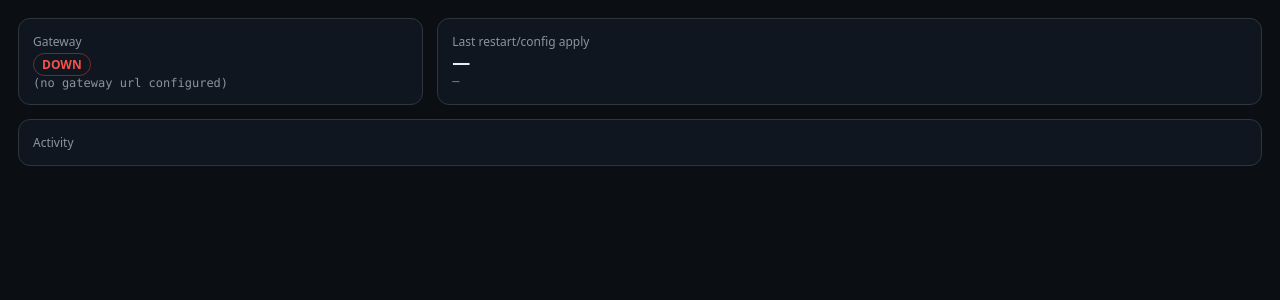
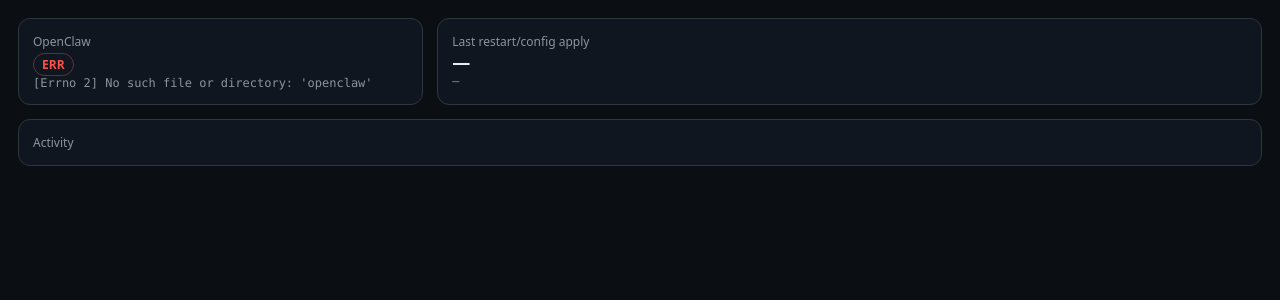
Before and after one commit to ChrisJohnson89/clawboard, a Flask app: page / in a window 1280 px wide. Shown: the part 72-372 px from the top of the page. Run offline with Flask 3, Linux system fonts and the light colour scheme; data that the repository does not hold is empty.

Commit message:
feat: use openclaw CLI for status (reliable) + link events

```diff
--- a/server.py
+++ b/server.py
@@ -1,9 +1,20 @@
 """Clawboard — a local-first dashboard for OpenClaw.
 
+Principles:
+- Fast + lightweight by default.
+- Prefer local sources.
+- Use OpenClaw's own CLI to talk to the Gateway reliably.
+
+Why CLI?
+- The Gateway's HTTP surface is primarily the Control UI.
+- The `openclaw` CLI already knows the right RPC/WebSocket details.
+
+This app:
 - Serves a small web UI.
 - Provides /api/status and /api/events (SSE).
+- Emits a few meaningful events when state changes.
 
-This is intentionally simple: no DB, no secrets on disk.
+No DB. No secrets committed.
 """
 
 from __future__ import annotations
@@ -11,21 +22,16 @@ from __future__ import annotations
 import json
 import os
 import queue
+import subprocess
 import threading
 import time
-from dataclasses import dataclass, asdict
+from dataclasses import asdict, dataclass
 from typing import Any, Dict, Optional
 
-import requests
 from flask import Flask, Response, jsonify, render_template
 
 APP_TITLE = os.getenv("CLAWBOARD_TITLE", "Clawboard")
 
-# Optional: OpenClaw Gateway API
-GATEWAY_URL = os.getenv("OPENCLAW_GATEWAY_URL")  # e.g. http://127.0.0.1:18789
-GATEWAY_TOKEN = os.getenv("OPENCLAW_GATEWAY_TOKEN")
-
-# Local file-based signals (best effort)
 OPENCLAW_DIR = os.path.expanduser(os.getenv("OPENCLAW_DIR", "~/.openclaw"))
 RESTART_SENTINEL = os.path.join(OPENCLAW_DIR, "restart-sentinel.json")
 
@@ -35,12 +41,15 @@ app = Flask(__name__)
 @dataclass
 class Status:
     ts: float
-    gateway_ok: bool
-    gateway_url: Optional[str]
-    gateway_latency_ms: Optional[int]
-    gateway_version: Optional[str]
-    cron_ok: Optional[bool]
-    cron_error: Optional[str]
+
+    openclaw_ok: bool
+    openclaw_status: Optional[Dict[str, Any]]
+    openclaw_error: Optional[str]
+
+    cron_enabled: Optional[bool]
+    cron_jobs: Optional[int]
+    cron_next_wake_at_ms: Optional[int]
+
     last_restart: Optional[Dict[str, Any]]
 
 
@@ -49,13 +58,11 @@ _last_status: Optional[Status] = None
 
 
 def _emit(evt: dict) -> None:
-    """Emit an event to SSE listeners (best effort)."""
     evt = dict(evt)
     evt.setdefault("ts", time.time())
     try:
         _event_bus.put_nowait(evt)
     except queue.Full:
-        # drop oldest by draining one
         try:
             _event_bus.get_nowait()
         except queue.Empty:
@@ -74,74 +81,57 @@ def _read_json(path: str) -> Optional[dict]:
         return None
 
 
-def _gateway_headers() -> Dict[str, str]:
-    if not GATEWAY_TOKEN:
-        return {}
-    return {"Authorization": f"Bearer {GATEWAY_TOKEN}"}
+def _run_json(cmd: list[str], timeout: float = 4.0) -> tuple[bool, Optional[dict], Optional[str]]:
+    """Run a command expected to output JSON to stdout."""
+    try:
+        p = subprocess.run(
+            cmd,
+            stdout=subprocess.PIPE,
+            stderr=subprocess.PIPE,
+            timeout=timeout,
+            check=False,
+            text=True,
+        )
+    except Exception as e:
+        return False, None, str(e)
+
+    if p.returncode != 0:
+        err = (p.stderr or p.stdout or "").strip()[:800]
+        return False, None, f"exit {p.returncode}: {err}"
+
+    try:
+        return True, json.loads(p.stdout), None
+    except Exception as e:
+        return False, None, f"json parse: {e}"
 
 
+def openclaw_status() -> tuple[bool, Optional[dict], Optional[str]]:
+    return _run_json(["openclaw", "status", "--json"], timeout=8.0)
 
 
-def gateway_version() -> Optional[str]:
-    if not GATEWAY_URL:
-        return None
-    url = GATEWAY_URL.rstrip("/") + "/rpc/version"
-    try:
-        r = requests.get(url, headers=_gateway_headers(), timeout=2)
-        if r.status_code != 200:
-            return None
-        j = r.json()
-        return j.get("version") or j.get("result", {}).get("version")
-    except Exception:
-        return None
-
-
-def cron_status() -> tuple[Optional[bool], Optional[str]]:
-    if not GATEWAY_URL:
-        return (None, None)
-    url = GATEWAY_URL.rstrip("/") + "/rpc/cron/status"
-    try:
-        r = requests.get(url, headers=_gateway_headers(), timeout=2)
-        if r.status_code != 200:
-            return (False, f"http {r.status_code}")
-        j = r.json()
-        ok = j.get("ok")
-        return (bool(ok), None if ok else (j.get("error") or "cron not ok"))
-    except Exception as e:
-        return (False, str(e))
-
-
-def gateway_probe() -> tuple[bool, Optional[int]]:
-    """Try to hit the gateway health probe."""
-    if not GATEWAY_URL:
-        return (False, None)
-    url = GATEWAY_URL.rstrip("/") + "/rpc/probe"
-    start = time.time()
-    try:
-        r = requests.get(url, headers=_gateway_headers(), timeout=2)
-        ok = r.status_code == 200
-    except Exception:
-        return (False, None)
-    latency_ms = int((time.time() - start) * 1000)
-    return (ok, latency_ms)
+def openclaw_cron_status() -> tuple[Optional[bool], Optional[int], Optional[int]]:
+    ok, j, _err = _run_json(["openclaw", "cron", "status", "--json"], timeout=8.0)
+    if not ok or not isinstance(j, dict):
+        return None, None, None
+    return bool(j.get("enabled")), j.get("jobs"), j.get("nextWakeAtMs")
 
 
 def compute_status() -> Status:
     global _last_status
 
     last_restart = _read_json(RESTART_SENTINEL)
-    gw_ok, gw_latency = gateway_probe()
-    gw_ver = gateway_version()
-    cron_ok, cron_err = cron_status()
+
+    oc_ok, oc_status, oc_err = openclaw_status()
+    cron_enabled, cron_jobs, cron_next = openclaw_cron_status()
 
     st = Status(
         ts=time.time(),
-        gateway_ok=gw_ok,
-        gateway_url=GATEWAY_URL,
-        gateway_latency_ms=gw_latency,
-        gateway_version=gw_ver,
-        cron_ok=cron_ok,
-        cron_error=cron_err,
+        openclaw_ok=oc_ok,
+        openclaw_status=oc_status,
+        openclaw_error=oc_err,
+        cron_enabled=cron_enabled,
+        cron_jobs=cron_jobs,
+        cron_next_wake_at_ms=cron_next,
         last_restart=last_restart,
     )
 
@@ -150,17 +140,26 @@ def compute_status() -> Status:
 
 
 def status_loop() -> None:
-    prev_gateway_ok = None
+    prev_linked = None
     prev_restart_ts = None
 
     while True:
         st = compute_status()
 
-        if prev_gateway_ok is None or st.gateway_ok != prev_gateway_ok:
-            _emit({"type": "gateway", "ok": st.gateway_ok, "latency_ms": st.gateway_latency_ms})
-            prev_gateway_ok = st.gateway_ok
+        # Emit events on change
+        try:
+            linked = None
+            if st.openclaw_status and isinstance(st.openclaw_status, dict):
+                lc = st.openclaw_status.get("linkChannel")
+                if isinstance(lc, dict):
+                    linked = bool(lc.get("linked"))
 
-        # restart sentinel change detection
+            if linked is not None and linked != prev_linked:
+                _emit({"type": "link", "linked": linked})
+                prev_linked = linked
+        except Exception:
+            pass
+
         try:
             cur = st.last_restart or {}
             cur_ts = cur.get("ts")
@@ -170,7 +169,7 @@ def status_loop() -> None:
         except Exception:
             pass
 
-        time.sleep(2.0)
+        time.sleep(3.0)
 
 
 @app.get("/")
@@ -187,10 +186,8 @@ def api_status():
 @app.get("/api/events")
 def api_events():
     def gen():
-        # initial hello
         yield "event: hello\n"
         yield f"data: {json.dumps({'title': APP_TITLE})}\n\n"
-
         while True:
             evt = _event_bus.get()
             etype = evt.get("type", "event")
--- a/templates/index.html
+++ b/templates/index.html
@@ -47,9 +47,9 @@
 
   <main>
     <section class="card span-4">
-      <div class="k">Gateway</div>
-      <div class="v" id="gw">—</div>
-      <div class="k mono" id="gwmeta">—</div>
+      <div class="k">OpenClaw</div>
+      <div class="v" id="oc">—</div>
+      <div class="k mono" id="ocmeta">—</div>
       <div class="k mono" id="cronmeta">—</div>
     </section>
 
@@ -67,8 +67,8 @@
 
 <script>
   const feed = document.getElementById('feed');
-  const gw = document.getElementById('gw');
-  const gwmeta = document.getElementById('gwmeta');
+  const oc = document.getElementById('oc');
+  const ocmeta = document.getElementById('ocmeta');
   const cronmeta = document.getElementById('cronmeta');
   const restartMsg = document.getElementById('restartMsg');
   const restartMeta = document.getElementById('restartMeta');
@@ -93,9 +93,9 @@
     renderStatus(s);
 
     const es = new EventSource('/api/events');
-    es.addEventListener('gateway', (e) => {
+    es.addEventListener('link', (e) => {
       const d = JSON.parse(e.data);
-      addFeed('gateway', d.ok ? 'Gateway reachable' : 'Gateway unreachable', `latency_ms=${d.latency_ms}`);
+      addFeed('link', d.linked ? 'Link channel connected' : 'Link channel disconnected', '');
       refresh();
     });
     es.addEventListener('restart', (e) => {
@@ -112,14 +112,21 @@
   }
 
   function renderStatus(s) {
-    if (s.gateway_ok) {
-      gw.innerHTML = `<span class="pill ok">OK</span> <span class="mono">${s.gateway_latency_ms ?? '-'}ms</span>`;
-      gwmeta.textContent = (s.gateway_url || '(no gateway url configured)') + (s.gateway_version ? (' • v' + s.gateway_version) : '');
-      cronmeta.textContent = (s.cron_ok === null || s.cron_ok === undefined) ? '' : ('cron: ' + (s.cron_ok ? 'ok' : ('error ' + (s.cron_error || ''))));
+    if (s.openclaw_ok) {
+      oc.innerHTML = `<span class="pill ok">OK</span>`;
+      const link = s.openclaw_status?.linkChannel;
+      const linked = (link && link.linked !== undefined) ? link.linked : null;
+      const linkedTxt = linked === null ? '' : (linked ? 'linked' : 'unlinked');
+      ocmeta.textContent = `sessions=${s.openclaw_status?.sessions?.count ?? '?'} • ${linkedTxt}`;
     } else {
-      gw.innerHTML = `<span class="pill bad">DOWN</span>`;
-      gwmeta.textContent = (s.gateway_url || '(no gateway url configured)') + (s.gateway_version ? (' • v' + s.gateway_version) : '');
-      cronmeta.textContent = (s.cron_ok === null || s.cron_ok === undefined) ? '' : ('cron: ' + (s.cron_ok ? 'ok' : ('error ' + (s.cron_error || ''))));
+      oc.innerHTML = `<span class="pill bad">ERR</span>`;
+      ocmeta.textContent = s.openclaw_error || 'openclaw status failed';
+    }
+
+    if (s.cron_enabled === null || s.cron_enabled === undefined) {
+      cronmeta.textContent = '';
+    } else {
+      cronmeta.textContent = `cron: ${s.cron_enabled ? 'on' : 'off'} • jobs=${s.cron_jobs ?? '?'} • nextWakeAtMs=${s.cron_next_wake_at_ms ?? '?'}`;
     }
 
     if (s.last_restart && s.last_restart.payload) {
```
